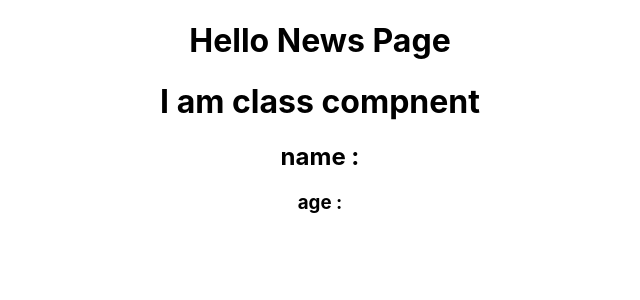
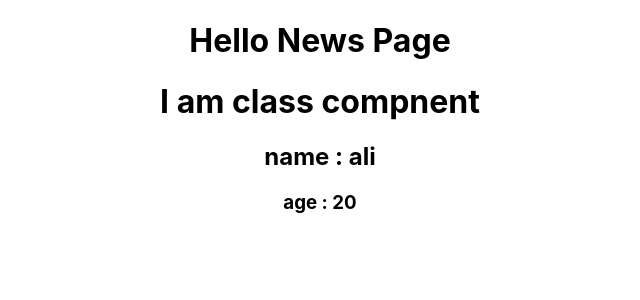
Before and after one commit to abdelrahmanShabaan/React_js_ITI_XMaster_Packages, a React (Create React App) app: page / in a window 1280 px wide. Shown: the top 300 px of the page, without its empty margins (320-960 px from the left). Built offline with nearby package versions, Linux system fonts and the light colour scheme.

Commit message:
added this.state.variable name and run on browse

```diff
--- a/src/AppClassComponent.js
+++ b/src/AppClassComponent.js
@@ -25,7 +25,7 @@ class AppClassComponent extends React.Component{
             console.log("I am component Did Mount");
         }
 
-        componentDidUpdate(){
+        componentDidUpindate(){
             // when load class like constructor
             //calling when make change in component
             console.log("I am component Did Update ");
@@ -44,8 +44,8 @@ class AppClassComponent extends React.Component{
         //fregement elements
         <>
         <h1>I am class compnent</h1>
-        <h2>name :</h2>
-        <h3>age :</h3>
+        <h2>name : {this.state.name} </h2>
+        <h3>age : {this.state.age} </h3>
         </>
     )
 
```
